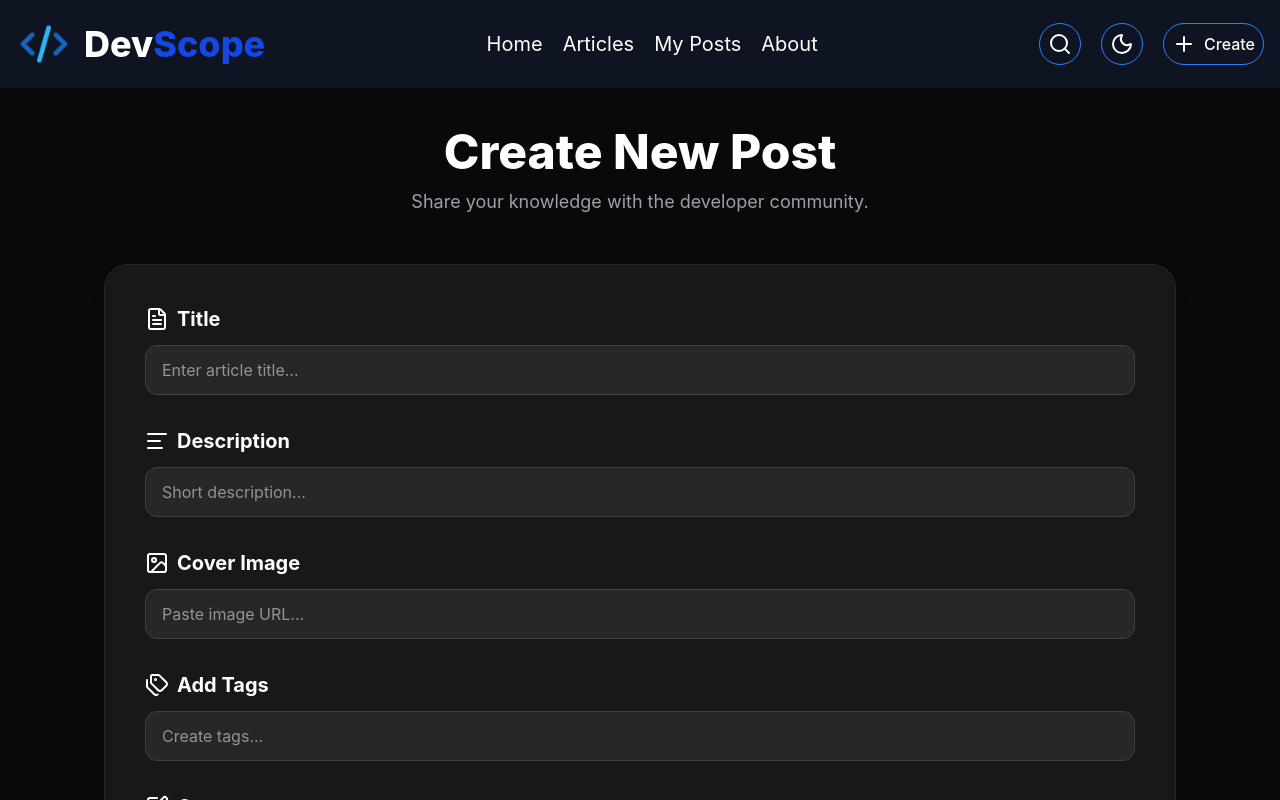
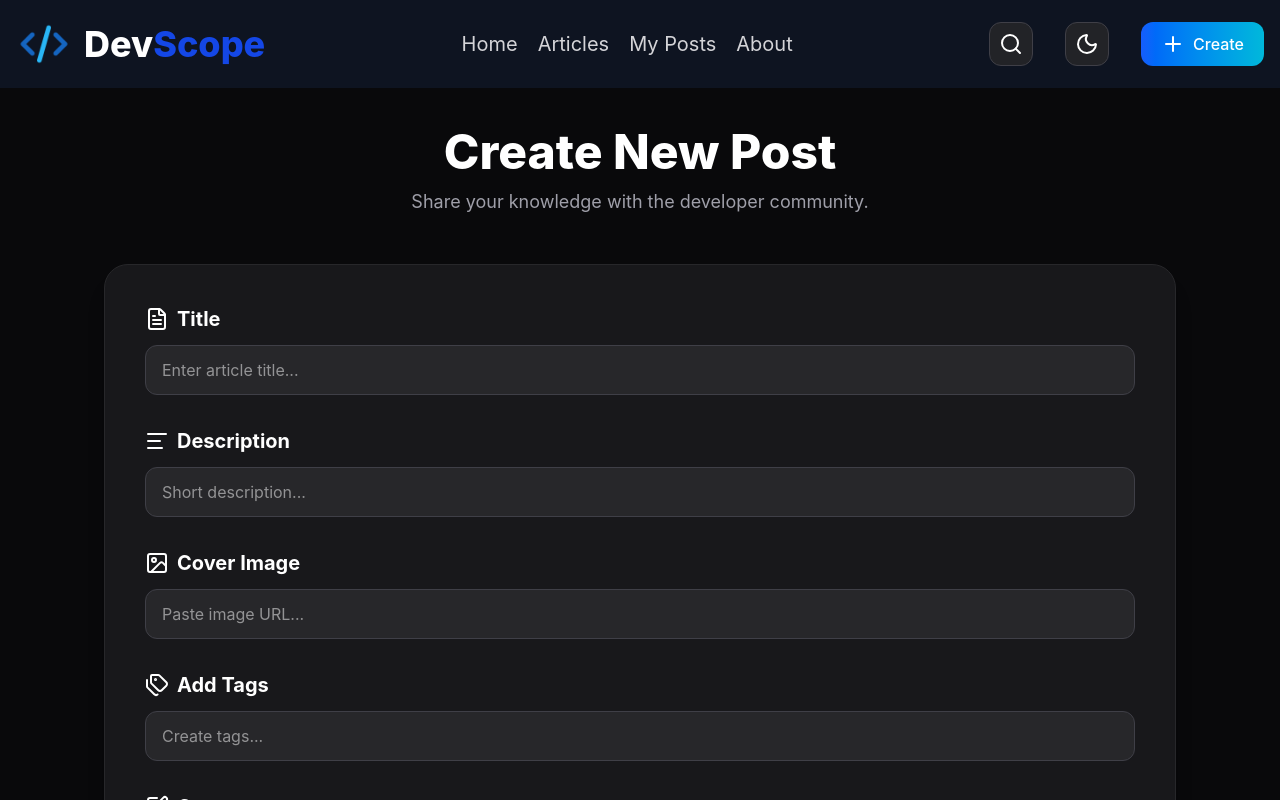
Before and after one commit to varunn29/Blog-App, a React (Vite) app: page /createpost in a window 1280 px wide. Shown: the top 800 px of the page. Built offline with nearby package versions, Linux system fonts and the light colour scheme.

Commit message:
Updated Code

```diff
--- a/src/Components/Navbar.tsx
+++ b/src/Components/Navbar.tsx
@@ -1,5 +1,5 @@
 import { Search, Moon, Plus } from 'lucide-react';
-import { Link } from 'react-router-dom';
+import { Link, NavLink } from 'react-router-dom';
 
 function Navbar()
 {
@@ -14,16 +14,55 @@ function Navbar()
                 </Link>
 
                 <div className="flex gap-5 text-xl text-white">
-                    <Link to="/">Home</Link>
-                    <Link to="/articles">Articles</Link>
-                    <Link to="/myposts">My Posts</Link>
-                    <Link to="/about">About</Link>
+                    <NavLink to="/" className={function({isActive}){
+                        if(isActive)
+                        {
+                            return "text-blue-500 drop-shadow-[0_0_8px_rgba(59,130,246,0.8)]";
+                        }
+                        else
+                        {
+                            return 'hover:text-blue-500 text-zinc-300 duration-300'
+                        }
+                    }}>Home</NavLink>
+
+                    <NavLink to="/articles" className={function({isActive}){
+                        if(isActive)
+                        {
+                            return "text-blue-500 drop-shadow-[0_0_8px_rgba(59,130,246,0.8)]";
+                        }
+                        else
+                        {
+                            return 'hover:text-blue-500 text-zinc-300 duration-300'
+                        }
+                    }}>Articles</NavLink>
+
+                    <NavLink to="/myposts" className={function({isActive}){
+                        if(isActive)
+                        {
+                            return "text-blue-500 drop-shadow-[0_0_8px_rgba(59,130,246,0.8)]";
+                        }
+                        else
+                        {
+                            return 'hover:text-blue-500 text-zinc-300 duration-300'
+                        }
+                    }}>My Posts</NavLink>
+
+                    <NavLink to="/about" className={function({isActive}){
+                        if(isActive)
+                        {
+                            return "text-blue-500 drop-shadow-[0_0_8px_rgba(59,130,246,0.8)]";
+                        }
+                        else
+                        {
+                            return 'hover:text-blue-500 text-zinc-300 duration-300'
+                        }
+                    }}>About</NavLink>
                 </div>
 
-                <div className='flex items-center gap-5 text-white'>
-                    <div className='border border-blue-500 rounded-full p-2'><Search/></div>
-                    <div className='border border-blue-500 rounded-full p-2'><Moon/></div>
-                    <Link to="/createpost"><div className='flex items-center text-base gap-2 border border-blue-500 rounded-full p-2'><span><Plus /></span><span className='font-medium'>Create</span></div></Link>
+                <div className='flex items-center gap-8 text-white'>
+                    <div className="w-11 h-11 flex items-center justify-center rounded-xl bg-zinc-800/80 border border-zinc-700 hover:bg-blue-600 hover:border-blue-500 hover:shadow-lg hover:shadow-blue-500/30 hover:scale-110 transition-all duration-300 cursor-pointer"><Search/></div>
+                    <div className="w-11 h-11 flex items-center justify-center rounded-xl bg-zinc-800/80 border border-zinc-700 hover:bg-blue-600 hover:border-blue-500 hover:shadow-lg hover:shadow-blue-500/30 hover:scale-110 transition-all duration-300 cursor-pointer"><Moon/></div>
+                    <Link to="/createpost"><div className="flex items-center gap-2 px-5 py-2.5 rounded-xl bg-gradient-to-r from-blue-600 to-cyan-500 text-white font-semibold hover:from-blue-500 hover:to-cyan-400 hover:scale-105 hover:shadow-xl hover:shadow-blue-500/40 transition-all duration-300 cursor-pointer"><span><Plus /></span><span className='font-medium'>Create</span></div></Link>
                 </div>
             </div>
         </div>
--- a/src/Pages/CreatePost.tsx
+++ b/src/Pages/CreatePost.tsx
@@ -1,4 +1,4 @@
-import { FileText, Image, Tags, TextAlignStart, SquarePen } from 'lucide-react';
+import { FileText, Image, Tags, TextAlignStart, SquarePen, LoaderCircle } from 'lucide-react';
 import { useContext, useState } from "react";
 import { PostsContext } from "../Context/PostsContext";
 import { useNavigate } from "react-router-dom";
@@ -93,6 +93,10 @@ function CreatePost()
                         `}>{published ? "✓ Published" : "Publish"}</button>
                 </div>
             </form>
+
+            <div className='text-right mt-2'>{published && (
+                <p className="inline-flex items-center gap-2 text-lg text-zinc-400"><LoaderCircle size={16} className="animate-spin" /><span>Redirecting to <span className="text-blue-400">My Posts</span></span></p>
+            )}</div>
         </div>
     )
 }
```
